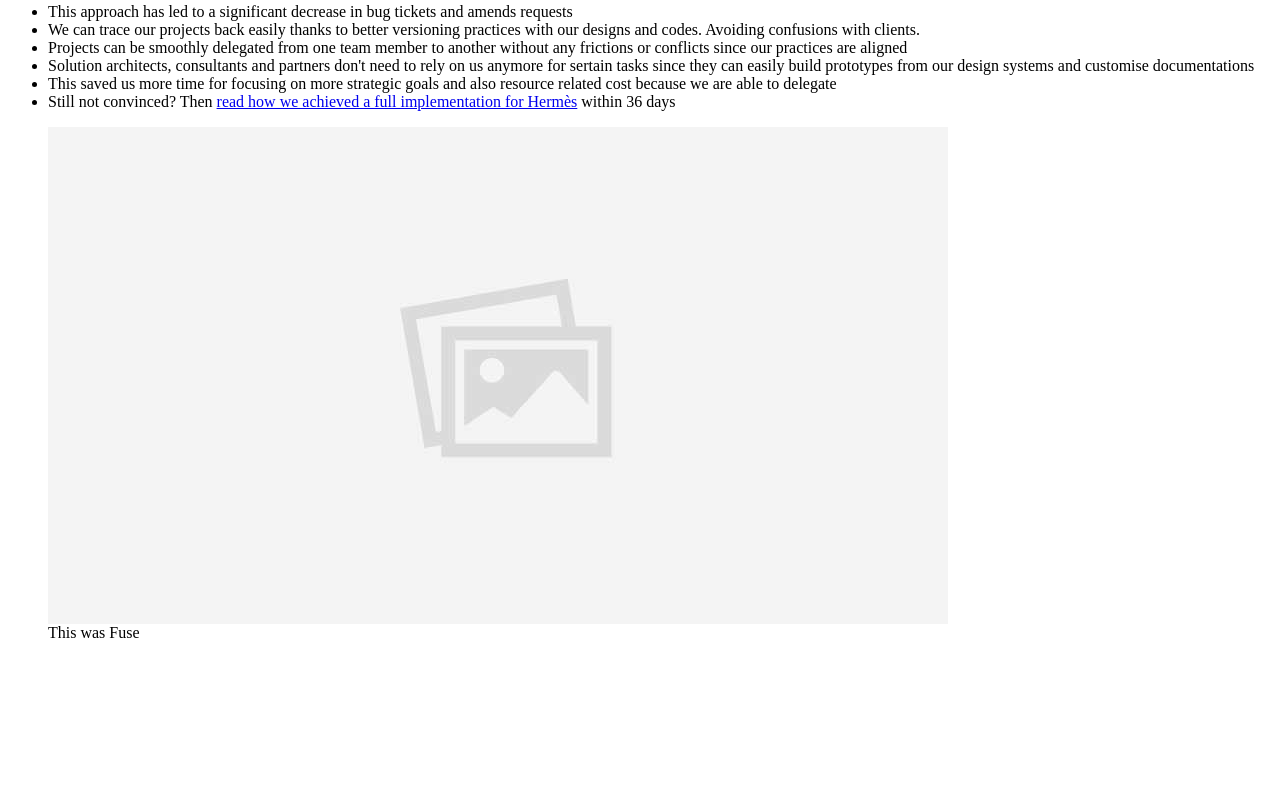
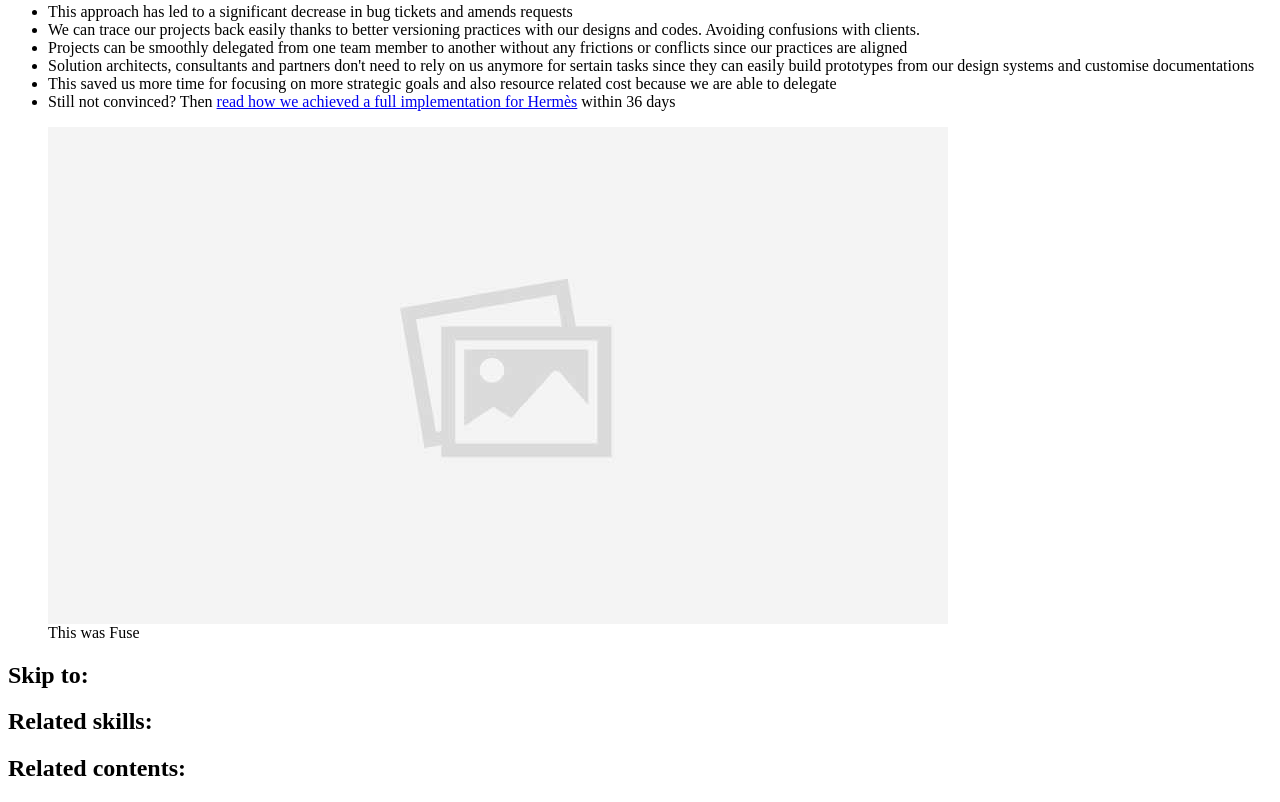
Before and after one commit to kevinliozon/portfolio-router, a plain HTML site: page pages/projects/fuse/index.html in a window 1280 px wide. Shown: the part 5576-6378 px from the top of the page. Before the commit the page ends 6234 px from the top, so only its background shows below. Drawn offline with Linux system fonts and the light colour scheme.

Commit message:
Sidebar layout; Scroll for fragment
Scroll with offset when selecting fragment.

```diff
--- a/css/fonts.css
+++ b/css/fonts.css
@@ -80,4 +80,5 @@ a {
 h1, h2, h3, h4, h5, h6 {
   font-family: 'Roboto', sans-serif;
   font-weight: bold;
+  margin: 1rem 0;
 }
--- a/css/styles.css
+++ b/css/styles.css
@@ -14,7 +14,6 @@ html {
 
 .c-title {
   flex: 0 0 100%; /* Fills the entire space horizontally */
-  margin: 0;
   text-align: center;
 }
 
@@ -55,6 +54,8 @@ html {
 }
 
 .l-side {
+  background-color: #f8fffe;
+  box-shadow: -2px 2px 5px #CCC;
   flex-grow: 0;
   flex-shrink: 0;
   flex-basis: calc(100% - 80%); /* We separate for IE */
@@ -62,6 +63,24 @@ html {
 }
 
 .c-side {
+  padding: 12rem 1rem;
+  position: fixed;
+  width: 20%;
+}
+
+.c-side_section {
+  position: relative;
+  z-index: 1;
+}
+
+/*.c-side__nav {
+  padding: 0 2rem;
+  position: absolute;
+  top: 20%;
+  z-index: 1;
+}*/
+
+/*.c-side {
   position: fixed;
   width: 5rem;
   min-width: 200px;
@@ -78,7 +97,7 @@ html {
   position: absolute;
   top: 20%;
   z-index: 1;
-}
+}*/
 
 /* Layout */
 
--- a/pages/projects/fuse/index.html
+++ b/pages/projects/fuse/index.html
@@ -1,4 +1,4 @@
-<div class="l-content">
+<div id="content" class="l-content">
   <h2 class="c-title">Fuse Universal: How to save a product</h2>
 
   <main id="specifics" class="c-main">
@@ -115,6 +115,15 @@
 
 <aside class="l-side">
   <div class="c-side">
-    <nav id="sidenav" class="c-side__nav"></nav>
+    <section class="c-side_section">
+      <h2>Skip to:</h2>
+      <nav id="sidenav" class="c-side__nav"></nav>
+    </section>
+    <section class="c-side_section">
+      <h2>Related skills:</h2>
+    </section>
+    <section class="c-side_section">
+      <h2>Related contents:</h2>
+    </section>
   </div>
 </aside>
```
Also changed, not shown: scripts/render-route.module.js (+10 -1 lines), css/fonts.min.css, css/styles.min.css, scripts/render-route.module.min.js.
